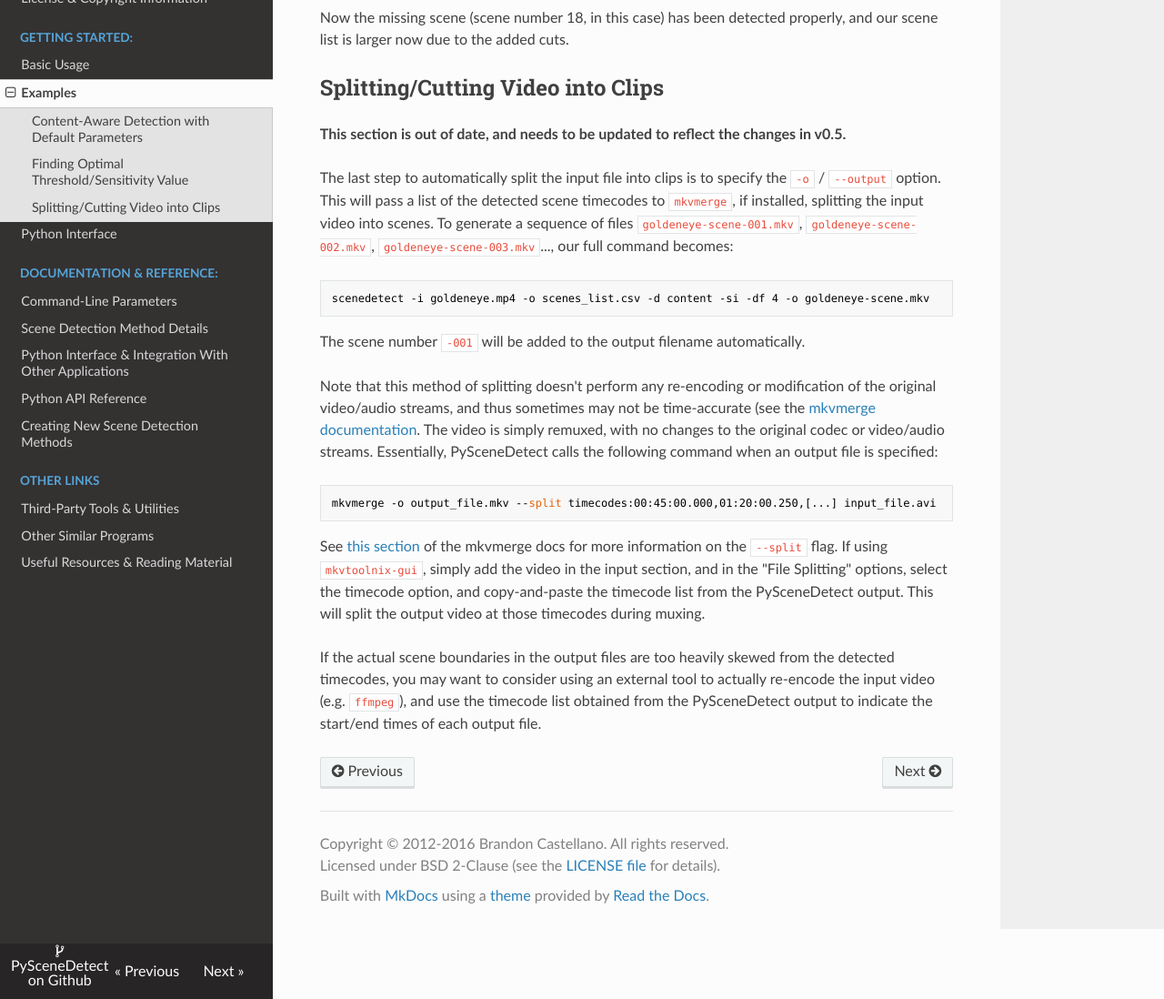
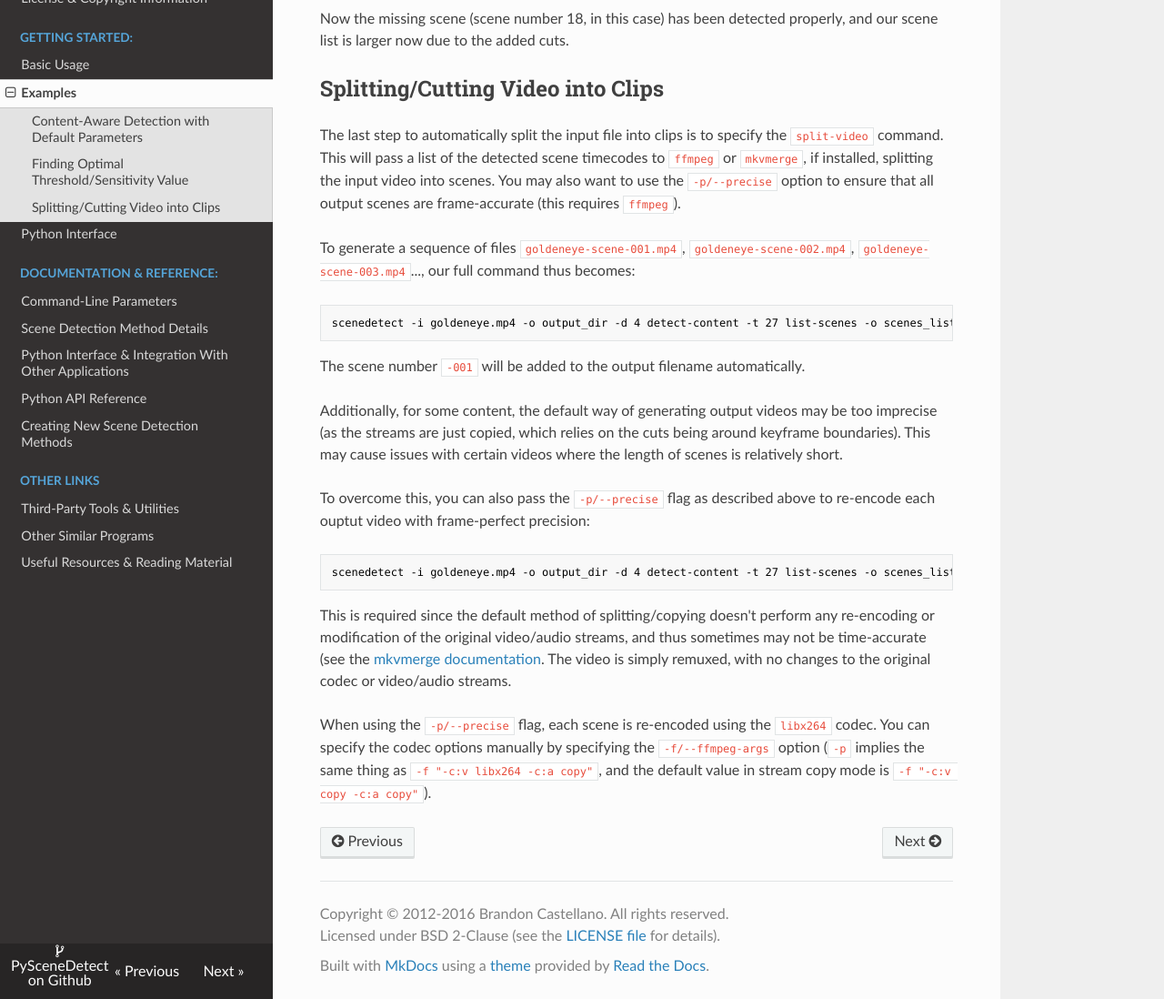
Before and after one commit to vovamushak/PySceneDetect, an MkDocs documentation site: the page built from docs/examples/usage-example.md, in a window 1280 px wide and 1400 px high, scrolled down 11275 px, cut to the strip 302-1400 px from the top of the window. Shown: the whole strip at 91% size. Built offline with MkDocs 1.6.1, drawn with Linux system fonts in a browser that asks for light colours; nearby versions of some CDN libraries; old or Windows-style settings are respelled for this version of MkDocs; some of the changed text lies outside the part shown.

Commit message:
Update README.md and docs/examples/usage-example.md with new v0.5 CLI.

````diff
--- a/docs/examples/usage-example.md
+++ b/docs/examples/usage-example.md
@@ -13,10 +13,10 @@ You can [download the clip from here](https://github.com/Breakthrough/PySceneDet
 In this case, we want to split this clip up into each individual scene - at each location where a fast cut occurs.  This means we need to use content-aware detecton mode (`-d content`).  Using the following command, let's run PySceneDetect on the video using the default threshold/sensitivity:
 
 ```rst
-scenedetect --input goldeneye.mp4 --downscale 4 detect-content output --scene-list --thumbnails
+scenedetect --input goldeneye.mp4 --downscale 4 detect-content list-scenes save-images
 ```
 
-Running the above command, in the working directory, you should see a file `goldeneye.scenes.csv`, as well as thumbnails for the start/middle/end of each scene as `goldeneye-XXXX-START/MID/END.jpg` (the output directory can be specified with the `--directory` option after the `output` command).  The results should appear as follows:
+Running the above command, in the working directory, you should see a file `goldeneye.scenes.csv`, as well as thumbnails for the start/middle/end of each scene as `goldeneye-XXXX-00/01.jpg` (the output directory can be specified with the `-o/--output` option after the `save-images` command, or after `scenedetect` to specify the output for all files).  The results should appear as follows:
 
 
 |   Scene #    |  Start Time   |    Preview    |
@@ -54,13 +54,13 @@ We now know that a threshold of `30` does not work in all cases for our video, a
 
 We can determine the proper threshold in this case by generating a statistics file (with the `-s` / `--stats` option) for the video `goldeneye.mp4`, and looking at the behaviour of the values where we expect the scene break/cut to occur in scene 17:
 
-scenedetect --input goldeneye.mp4 --stats goldeneye.stats.csv --downscale 4 detect-content output --scene-list --thumbnails
+scenedetect --input goldeneye.mp4 --stats goldeneye.stats.csv --downscale 4 detect-content list-scenes save-images
 
 After examining the file and determining an optimal value of 27 for `detect-content`, we can set the threshold for the detector via:
 
-scenedetect --input goldeneye.mp4 --stats goldeneye.stats.csv --downscale 4 detect-content --threshold 27 output --scene-list --thumbnails
+scenedetect --input goldeneye.mp4 --stats goldeneye.stats.csv --downscale 4 detect-content --threshold 27 list-scenes save-images
 
-Note that specifying the same `--stats` file again will make parsing the scenes much quicker, as some of the frame metrics stored in this file are re-used as a cache instead of computing them again. Finally, our updated scene list appears as follows (similar entries skipped for brevity):
+Note that specifying the same `--stats` file again will make parsing the scenes significantly quicker, as the frame metrics stored in this file are re-used as a cache instead of computing them again. Finally, our updated scene list appears as follows (similar entries skipped for brevity):
 
 
 |   Scene #    |  Start Time   |    Preview    |
@@ -79,20 +79,25 @@ Now the missing scene (scene number 18, in this case) has been detected properly
 
 ## Splitting/Cutting Video into Clips
 
-**This section is out of date, and needs to be updated to reflect the changes in v0.5.**
+The last step to automatically split the input file into clips is to specify the `split-video` command.  This will pass a list of the detected scene timecodes to `ffmpeg` or `mkvmerge`, if installed, splitting the input video into scenes.  You may also want to use the `-p/--precise` option to ensure that all output scenes are frame-accurate (this requires `ffmpeg`).
 
-The last step to automatically split the input file into clips is to specify the `-o` / `--output` option.  This will pass a list of the detected scene timecodes to `mkvmerge`, if installed, splitting the input video into scenes.  To generate a sequence of files `goldeneye-scene-001.mkv`, `goldeneye-scene-002.mkv`, `goldeneye-scene-003.mkv`..., our full command becomes:
+To generate a sequence of files `goldeneye-scene-001.mp4`, `goldeneye-scene-002.mp4`, `goldeneye-scene-003.mp4`..., our full command thus becomes:
+
 
 ```rst
-scenedetect -i goldeneye.mp4 -o scenes_list.csv -d content -si -df 4 -o goldeneye-scene.mkv
+scenedetect -i goldeneye.mp4 -o output_dir -d 4 detect-content -t 27 list-scenes -o scenes_list.csv save-images split-video
 ```
 
 The scene number `-001` will be added to the output filename automatically.
 
-Note that this method of splitting doesn't perform any re-encoding or modification of the original video/audio streams, and thus sometimes may not be time-accurate (see the [mkvmerge documentation]([this section](https://mkvtoolnix.download/doc/mkvmerge.html#mkvmerge.description.split) for details).  The video is simply remuxed, with no changes to the original codec or video/audio streams.  Essentially, PySceneDetect calls the following command when an output file is specified:
+Additionally, for some content, the default way of generating output videos may be too imprecise (as the streams are just copied, which relies on the cuts being around keyframe boundaries).  This may cause issues with certain videos where the length of scenes is relatively short.
 
-    mkvmerge -o output_file.mkv --split timecodes:00:45:00.000,01:20:00.250,[...] input_file.avi
+To overcome this, you can also pass the `-p/--precise` flag as described above to re-encode each ouptut video with frame-perfect precision:
 
-See [this section](https://mkvtoolnix.download/doc/mkvmerge.html#mkvmerge.description.split) of the mkvmerge docs for more information on the `--split` flag.  If using `mkvtoolnix-gui`, simply add the video in the input section, and in the "File Splitting" options, select the timecode option, and copy-and-paste the timecode list from the PySceneDetect output.  This will split the output video at those timecodes during muxing.
+```rst
+scenedetect -i goldeneye.mp4 -o output_dir -d 4 detect-content -t 27 list-scenes -o scenes_list.csv save-images split-video -p
+```
 
-If the actual scene boundaries in the output files are too heavily skewed from the detected timecodes, you may want to consider using an external tool to actually re-encode the input video (e.g. `ffmpeg`), and use the timecode list obtained from the PySceneDetect output to indicate the start/end times of each output file.
+This is required since the default method of splitting/copying doesn't perform any re-encoding or modification of the original video/audio streams, and thus sometimes may not be time-accurate (see the [mkvmerge documentation]([this section](https://mkvtoolnix.download/doc/mkvmerge.html#mkvmerge.description.split) for details).  The video is simply remuxed, with no changes to the original codec or video/audio streams.
+
+When using the `-p/--precise` flag, each scene is re-encoded using the `libx264` codec.  You can specify the codec options manually by specifying the `-f/--ffmpeg-args` option (`-p` implies the same thing as `-f "-c:v libx264 -c:a copy"`, and the default value in stream copy mode is `-f "-c:v copy -c:a copy"`).
````
Also changed, not shown: README.md (+2 -2 lines).
